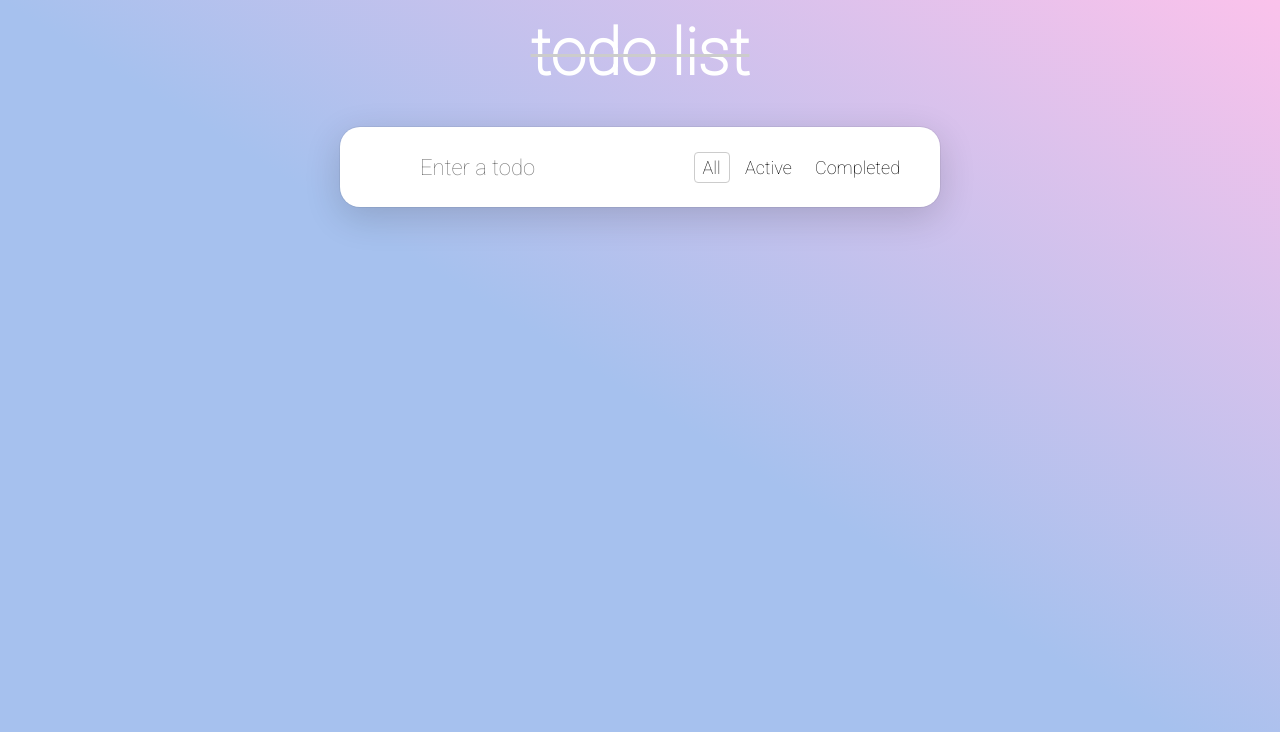
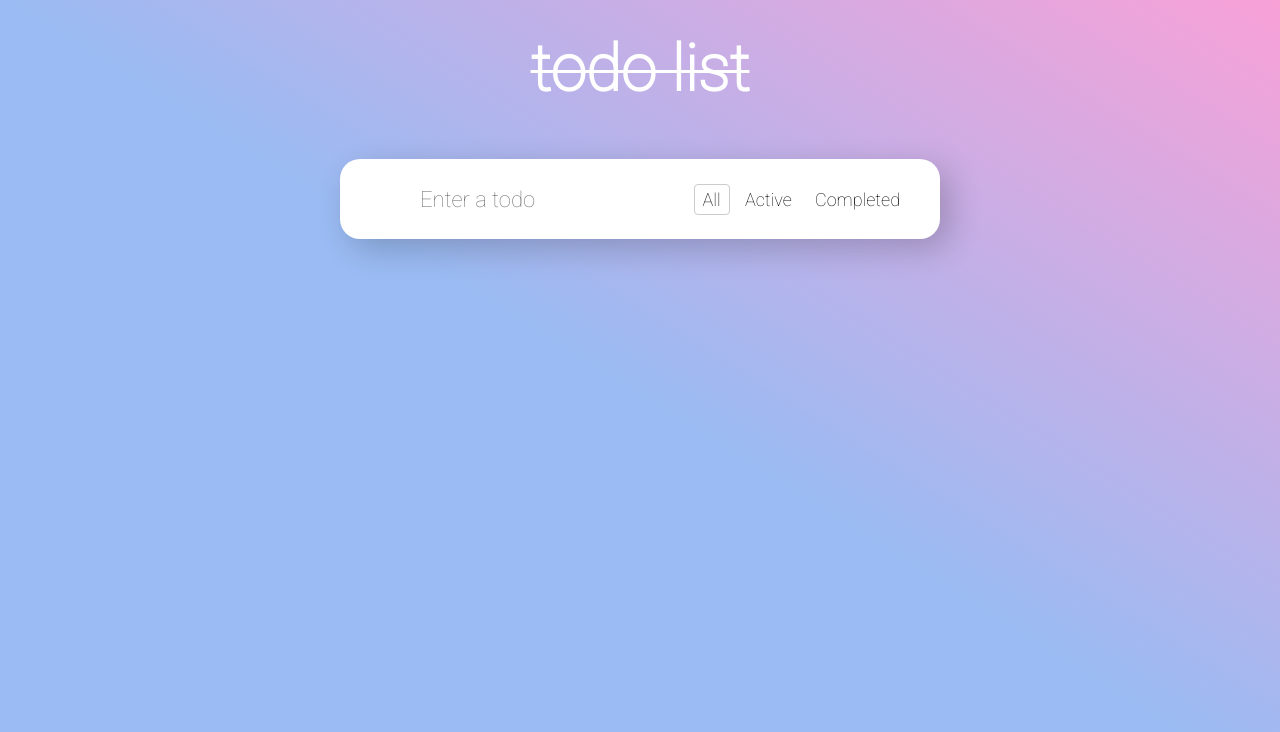
Before and after one commit to maria-ribeiro/react-todo, a React (Create React App) app: page / in a window 1280 px wide. Shown: the top 732 px of the page. Built offline with nearby package versions, Linux system fonts and the light colour scheme; a web font is replaced by a local one.

Commit message:
Small changes on styling

```diff
--- a/src/App.css
+++ b/src/App.css
@@ -6,13 +6,12 @@
 }
 
 .App h1 {
-  /*font-family: "East Sea Dokdo", cursive;*/
   color: white;
   font-size: 4rem;
   text-align: center;
-  margin: 1rem;
+  margin: 2rem;
   text-decoration: line-through;
-  text-decoration-color: rgb(204, 204, 204);
+  text-decoration-color: white;
   text-decoration-thickness: 3px;
 }
 
@@ -35,10 +34,10 @@
   margin-top: 20px;
   width: 600px;
   min-height: 80px;
-  background-color: white;
+  background: white;
   border-radius: 20px;
-  box-shadow: rgba(0, 0, 0, 0.16) 0px 10px 36px 0px,
-    rgba(0, 0, 0, 0.06) 0px 0px 0px 1px;
+  border: none;
+  box-shadow: rgba(0, 0, 0, 0.2) 10px 10px 32px 0px;
   font-size: 22px;
   display: flex;
   align-items: center;
--- a/src/index.css
+++ b/src/index.css
@@ -6,6 +6,6 @@
 
 body {
   font-family: "Roboto", sans-serif;
-  background-image: linear-gradient(to top right, #a6c1ee 50%, #fbc2eb);
+  background: linear-gradient(to top right, #9abbf3 50%, #f8a1d7);
   height: 100vh;
 }
```
